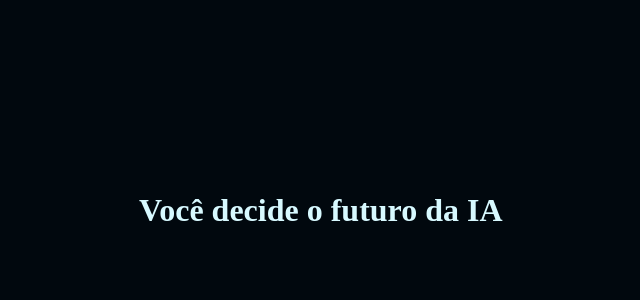
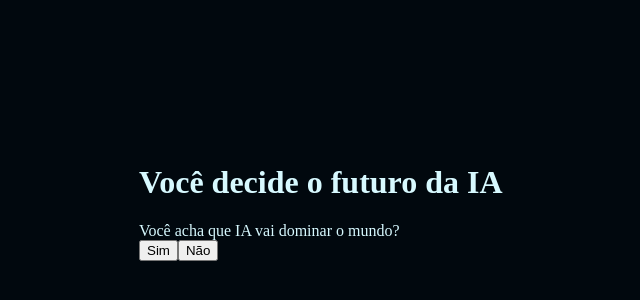
Before and after one commit to HigorVassoler/IA3D, a plain HTML site: page index.html in a window 1280 px wide. Shown: the part 198-498 px from the top of the page, without its empty margins (201-841 px from the left). Drawn offline with Linux system fonts and the light colour scheme.

Commit message:
Add files via upload

```diff
--- a/script.js
+++ b/script.js
@@ -4,46 +4,34 @@ const caixaAlternativa = document.querySelector('.caixa-alternativa');
 const caixaResultado = document.querySelector('.caixa-resultado');
 const textoResultado = document.querySelector('.texto-resultado');
 
-const perguntas = [
-    {
-        enunciado: "Você acha que as IA's estão emburrecendo as pessoas?",
+const perguntas = [     //serve para abrir lista de perguntas
+    {   //abre o objeto das perguntas
+        enunciado: "Você acha que IA vai dominar o mundo?",
         alternativas: [
-            {
-                texto: "Sim, ",
-                afirmativa: "acredito que elas estão facilitando demais as coisas básicas."
-            },
-            {
-                texto: "Não, ",
-                afirmativa: "pois ela veio para auxiliar as pessoas."
-            }
-        ]
+            {texto: "Sim",
+            afirmação:"A IA vai dominar o mundo"},
+
+            {texto: "Não",
+            afirmação:"A IA não dominará o mundo"}]
     },
     {
-        enunciado: "Você acha que as IA's são algo que as pessoas devem temer futuramente?",
+        enunciado: "A IA vai substituir os professores?",
         alternativas: [
-            {
-                texto: "Sim, ",
-                afirmativa: "devem temer."
-            },
-            {
-                texto: "Não, ",
-                afirmativa: "não devem temer."
-            }
-        ]
+            {texto: "Sim",
+            afirmação:"A IA logo tomará o lugar dos professores"},
+
+            {texto: "Não",
+            afirmação:"A IA jamais tomará o lugar dos professores"}]
     },
     {
-        enunciado: "Você acredita que a tecnologia irá atrapalhar na juventude das pessoas?",
+        enunciado: "A IA está pronta para todos?",
         alternativas: [
-            {
-                texto: "Sim, ",
-                afirmativa: "vai atrapalhar."
-            },
-            {
-                texto: "Não, ",
-                afirmativa: "não vai atrapalhar."
-            }
-        ]
-    }
+            {texto: "Sim",
+            afirmação:"Sim, a IA será útil e está pronta para todos"},
+
+            {texto: "Não",
+            afirmação:"Não, a IA não é para o uso de todos"}]
+    },
 ]
 
 let posicao = 0;
@@ -51,7 +39,7 @@ let perguntaAtual;
 let respostas = "";
 
 function mostraPergunta() {
-    if (posicao >= pergunta.length) {
+    if (posicao >= perguntas.length){
         mostraResultado();
         return;
     }
@@ -64,18 +52,18 @@ function mostraAlternativas() {
     for (const alternativa of perguntaAtual.alternativas) {
         const botaoAlternativas = document.createElement("button");
         botaoAlternativas.textContent = alternativa.texto;
-        botaoAlternativas.addEventListener("click", () => respostaSelecionada(alternativa));
+        botaoAlternativas.addEventListener("click",() => respostaSelecionada(alternativa));
         caixaAlternativa.appendChild(botaoAlternativas);
     }
 }
-function respostaSelecionada(opcaoSelecionada) {
+function respostaSelecionada(opcaoSelecionada){
     const afirmacoes = opcaoSelecionada.afirmativa;
     respostas += afirmacoes;
     posicao++;
     mostraPergunta();
 }
-function mostraResultado() {
-    caixaPergunta.textContent = "Confira suas respostas."
+function mostraResultado(){
+    caixaPergunta.textContent = "Em 25 anos...";
     textoResultado.textContent = respostas;
     caixaAlternativa.textContent = "";
 }
--- a/style.css
+++ b/style.css
@@ -18,7 +18,3 @@ body{
     width: 90%;
     max-width: 600px;
 }
-.button{
-    background-color: var(--cor-secundaria)
-    color: var(--cor-texto)
-}
```
